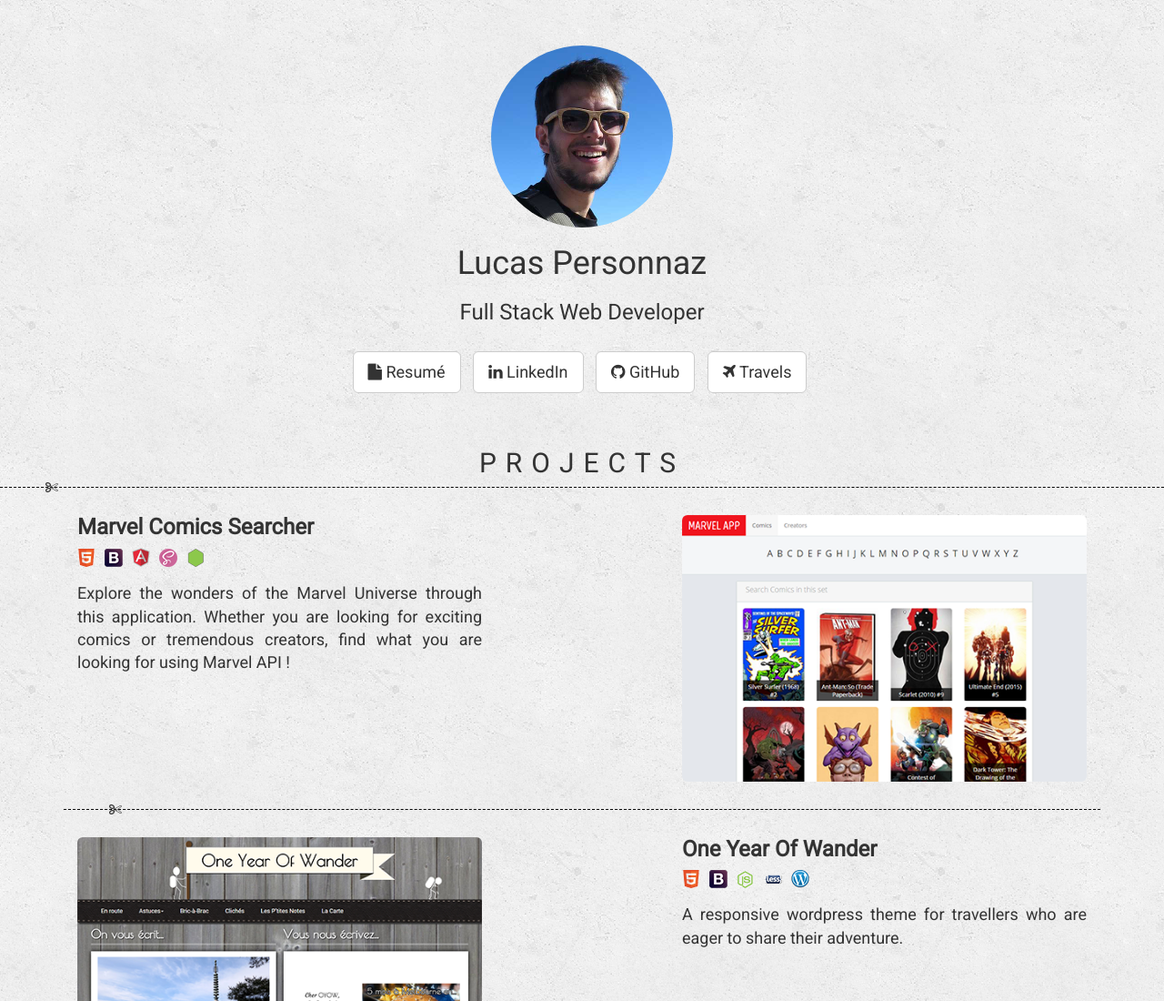
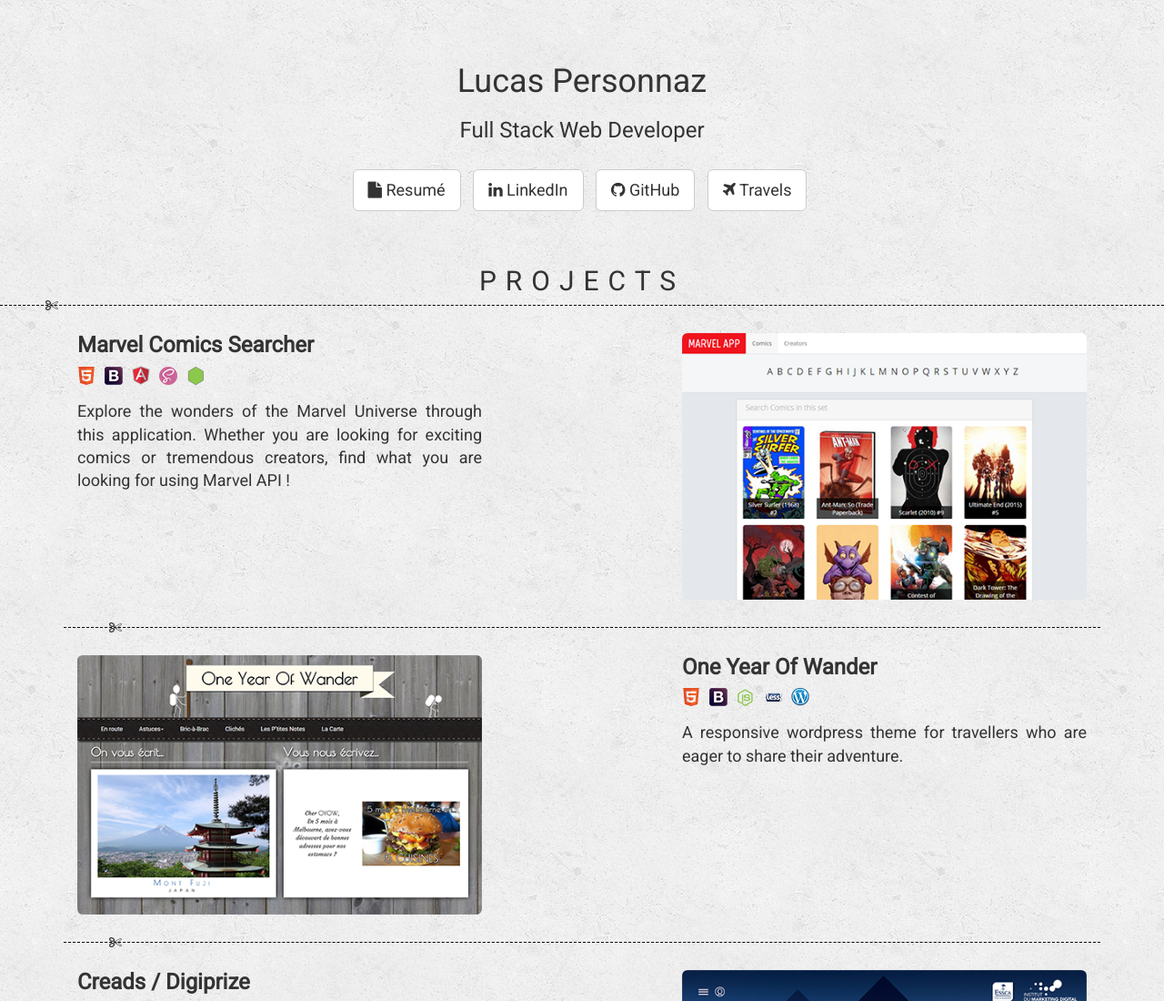
Before and after one commit to LucasPerso/lucasperso.github.io, a plain HTML site: page index.html in a window 1280 px wide. Shown: the top 1100 px of the page at 91% size. Drawn offline with nearby package versions, Linux system fonts and the light colour scheme.

Commit message:
remove picture

```diff
--- a/index.html
+++ b/index.html
@@ -8,9 +8,6 @@
 <body>
 	<div class="home-container center-block">
 		<div class="container">
-			<div class="img-profile center-block">
-				<img src="img/profil.jpg" alt="" class="img-responsive img-circle">
-			</div>
 			<h1 class='text-center'>Lucas Personnaz</h1>
 			<h3 class='text-center'>Full Stack Web Developer</h3>
 			<ul class="list-inline text-center social-buttons">
```
